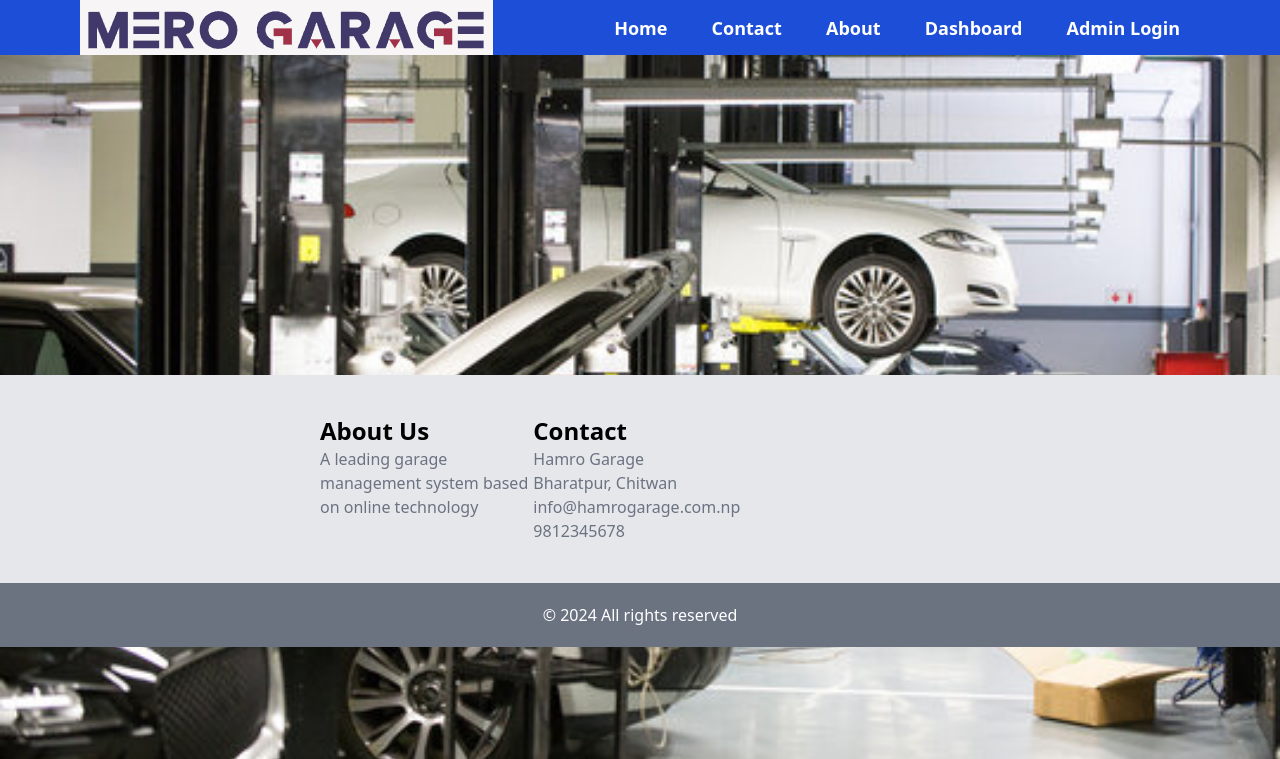
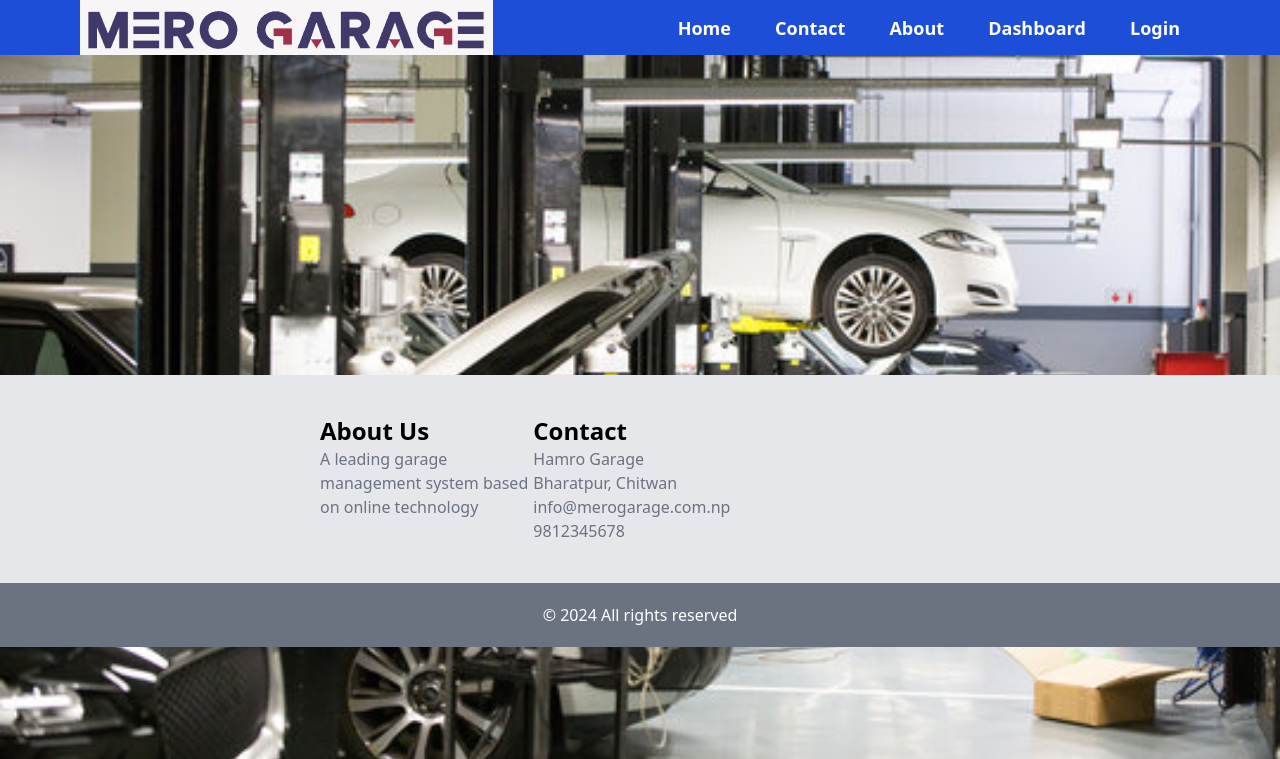
Before and after one commit to KooSL/Garage-Management, a PHP site: page /index.php in a window 1280 px wide. Shown: the top 759 px of the page. Run offline with PHP 8.4, Linux system fonts and the light colour scheme; some libraries are stand-ins or nearby versions.

Commit message:
Add files via upload

```diff
--- a/includes/footer.php
+++ b/includes/footer.php
@@ -10,7 +10,7 @@
                 <h1 class="text-2xl font-bold">Contact</h1>
                 <p class="text-gray-500">Hamro Garage</p>
                 <p class="text-gray-500">Bharatpur, Chitwan</p>
-                <p class="text-gray-500">info@hamrogarage.com.np</p>
+                <p class="text-gray-500">info@merogarage.com.np</p>
                 <p class="text-gray-500">9812345678</p>
             </div>
         </div>
--- a/includes/header.php
+++ b/includes/header.php
@@ -1,3 +1,11 @@
+
+
+
+
+
+
+
+
 <!DOCTYPE html>
 <html lang="en">
 <head>
@@ -15,6 +23,6 @@
             <a href="contact.php" class="text-lg font-bold text-white px-5">Contact</a>
             <a href="about.php" class="text-lg font-bold text-white px-5">About</a>
             <a href="admin/dashboard.php" class="text-lg font-bold text-white px-5">Dashboard</a>
-            <a href="login.php" class="text-lg font-bold text-white px-5">Admin Login</a>
+            <a href="login.php" class="text-lg font-bold text-white px-5">Login</a>
         </div>
     </nav>
```
